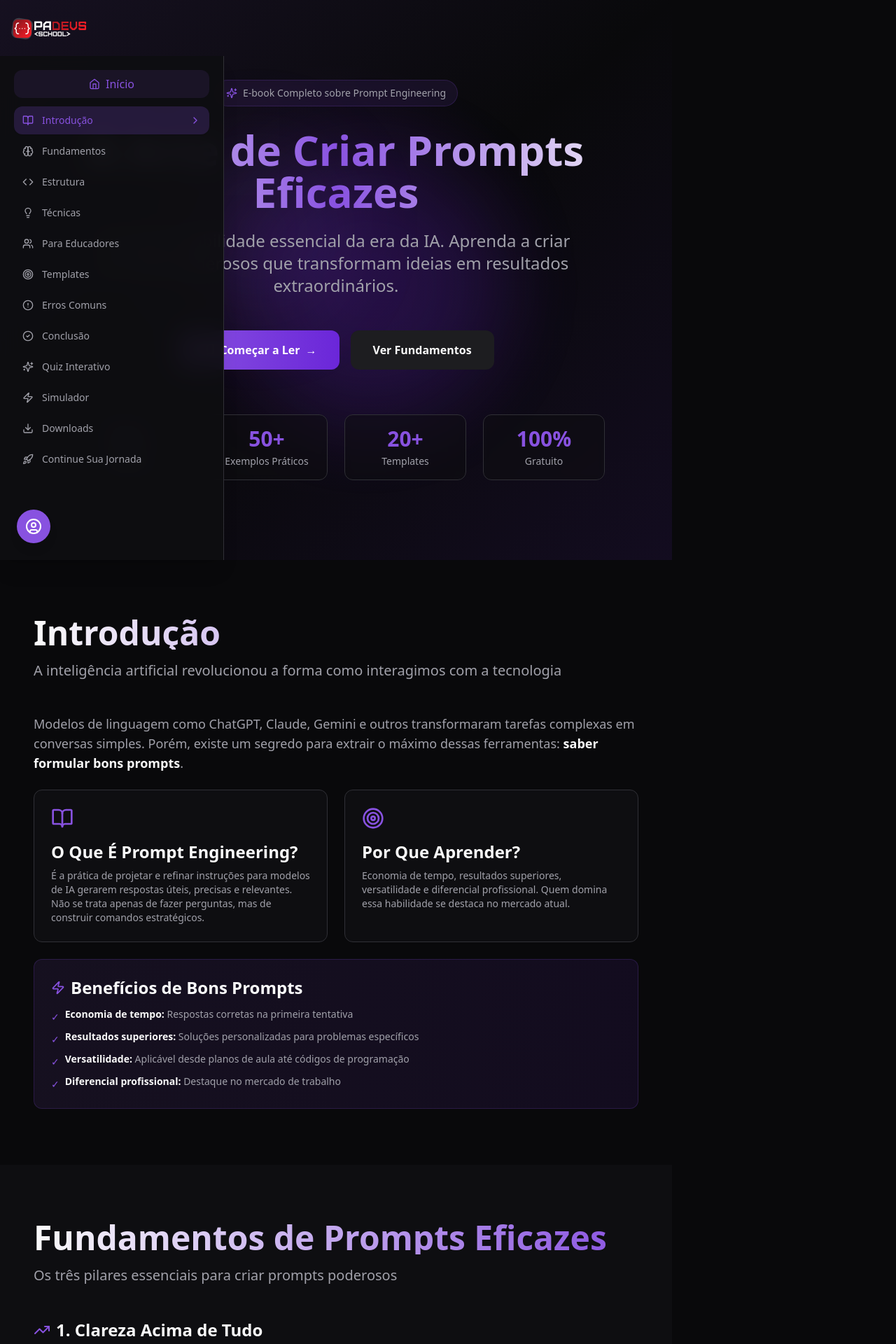
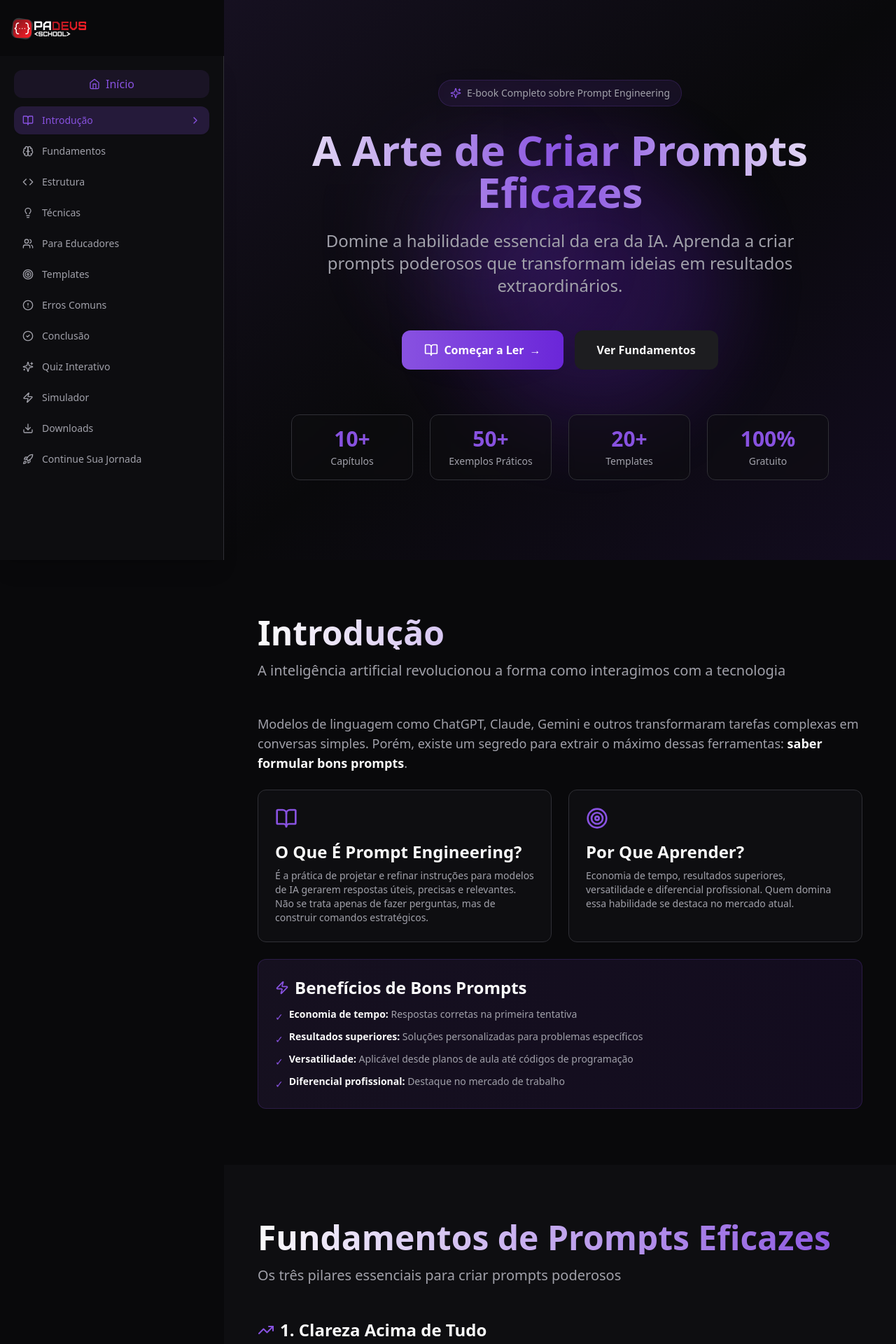
Before and after one commit to pedroallas/educa-ia, a React (Vite) app: page / in a window 1280 px wide. Shown: the top 1920 px of the page at 70% size. Built offline with nearby package versions, Linux system fonts and the light colour scheme; the HTML template or start-up script is replaced by a standard one.

Commit message:
refactor: adjust layout margins for left sidebar and remove AccessibilityControls

```diff
--- a/src/pages/Index.tsx
+++ b/src/pages/Index.tsx
@@ -9,7 +9,6 @@ import { Quiz, QuizQuestion } from "@/components/Quiz";
 import { PromptSimulator } from "@/components/PromptSimulator";
 import { DownloadSection } from "@/components/DownloadSection";
 import { NextSteps } from "@/components/NextSteps";
-import { AccessibilityControls } from "@/components/AccessibilityControls";
 import { SEO } from "@/components/SEO";
 import { StructuredData } from "@/components/StructuredData";
 import { SkipLink } from "@/components/SkipLink";
@@ -160,16 +159,13 @@ const Index = () => {
       {/* Table of Contents - Menu Lateral Fixo */}
       <TableOfContents items={tocItems} />
 
-      {/* Controles de Acessibilidade */}
-      <AccessibilityControls />
-
       {/* Hero com ajuste para barra lateral no desktop */}
-      <div className="md:mr-80">
+      <div className="md:ml-80">
         <Hero />
       </div>
 
       {/* Container principal com margem para o TOC no desktop */}
-      <main className="md:mr-80" id="main-content">
+      <main className="md:ml-80" id="main-content">
         {/* Introdução */}
         <ContentSection
           id="intro"
@@ -891,7 +887,7 @@ O plano deve incluir:
       </main>
 
       {/* Footer com ajuste para barra lateral no desktop */}
-      <div className="md:mr-80">
+      <div className="md:ml-80">
         <Footer />
       </div>
     </div>
```
